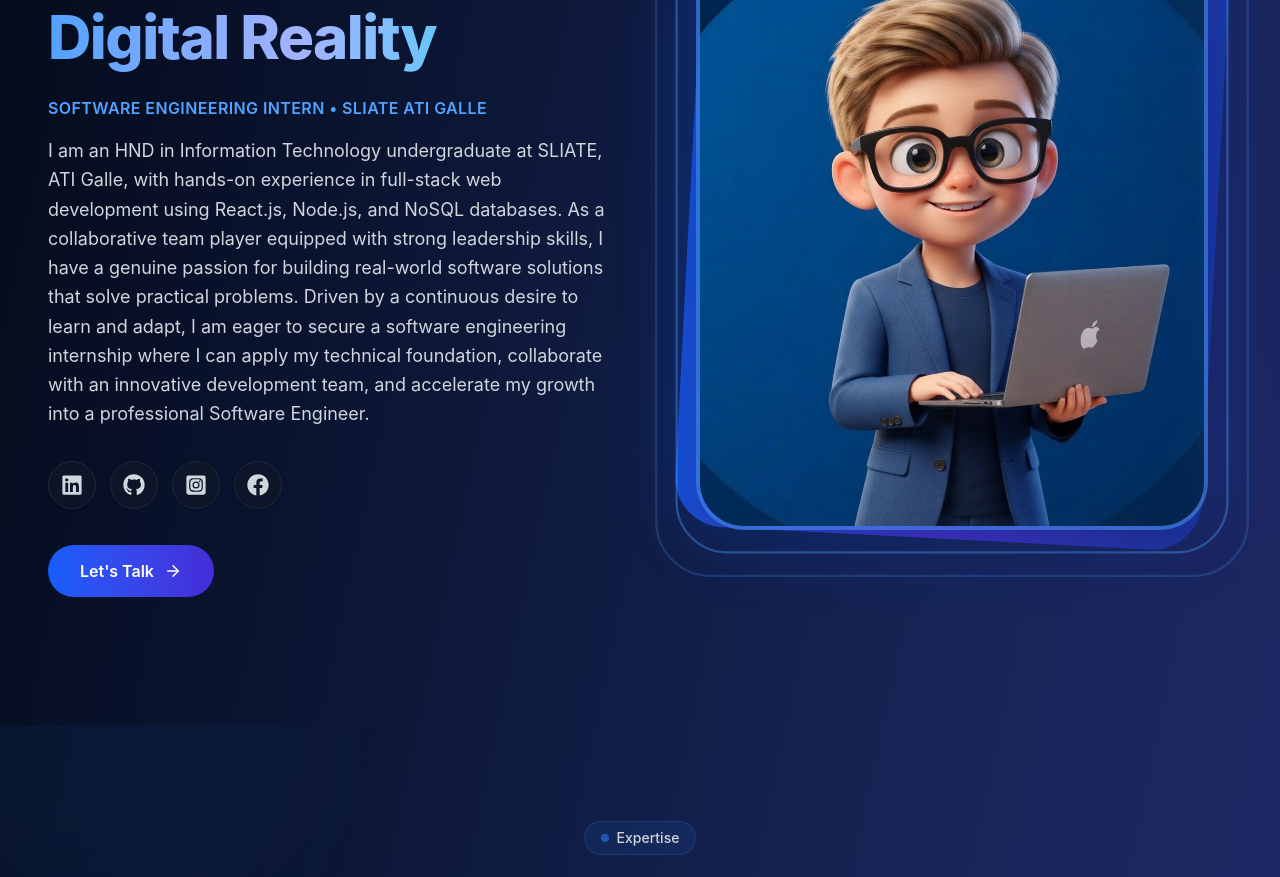
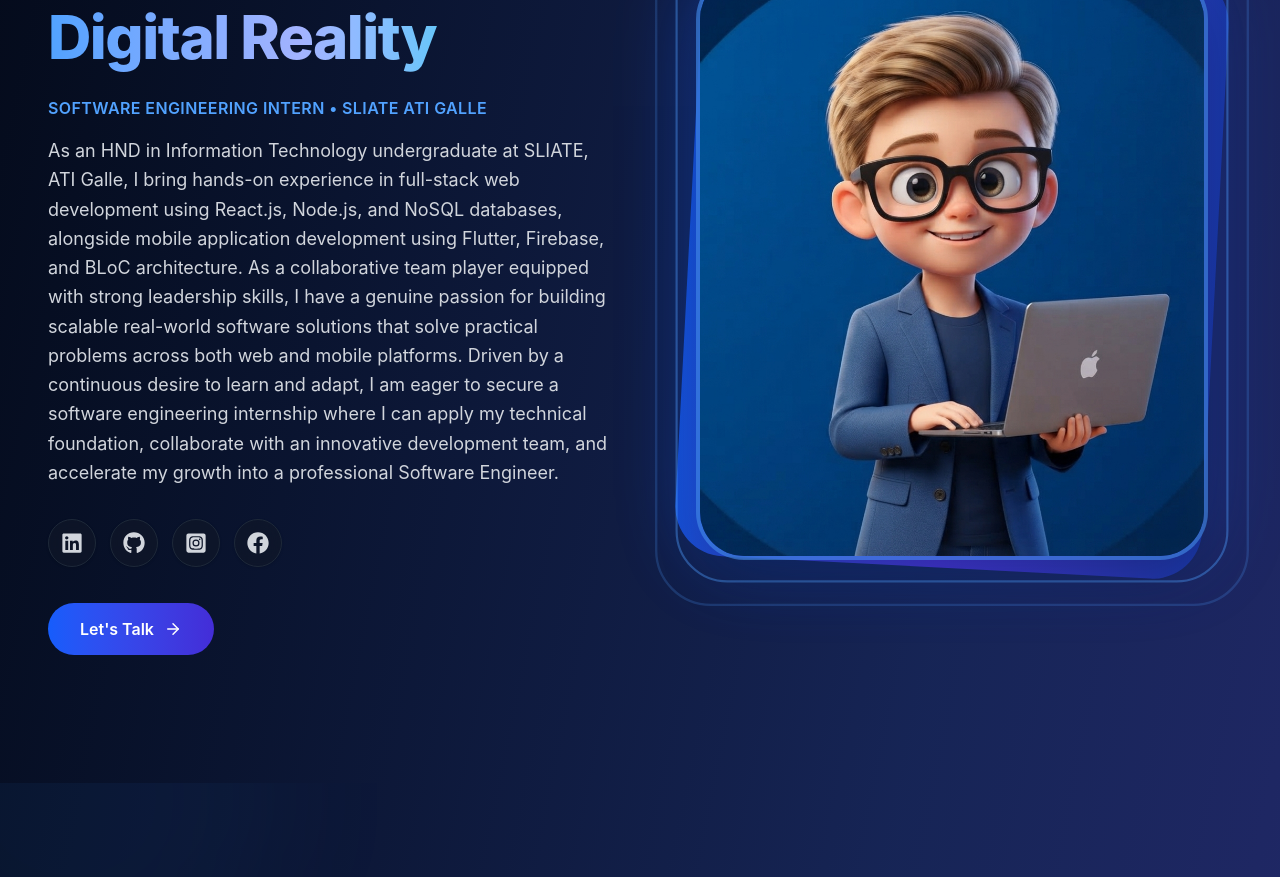
Before and after one commit to Ganidu2004/myPortfolio23, a React (Vite) app: page / in a window 1280 px wide. Shown: the part 1020-1897 px from the top of the page. Built offline with nearby package versions, Linux system fonts and the light colour scheme.

Commit message:
change the about page has paragraph💥

```diff
--- a/src/components/About.jsx
+++ b/src/components/About.jsx
@@ -41,7 +41,7 @@ const About = () => {
 
             {/* Description */}
             <p className='text-base lg:text-lg mb-8 leading-relaxed text-gray-700 dark:text-gray-300 max-w-xl transition-colors'>
-              I am an HND in Information Technology undergraduate at SLIATE, ATI Galle, with hands-on experience in full-stack web development using React.js, Node.js, and NoSQL databases. As a collaborative team player equipped with strong leadership skills, I have a genuine passion for building real-world software solutions that solve practical problems. Driven by a continuous desire to learn and adapt, I am eager to secure a software engineering internship where I can apply my technical foundation, collaborate with an innovative development team, and accelerate my growth into a professional Software Engineer.
+              As an HND in Information Technology undergraduate at SLIATE, ATI Galle, I bring hands-on experience in full-stack web development using React.js, Node.js, and NoSQL databases, alongside mobile application development using Flutter, Firebase, and BLoC architecture. As a collaborative team player equipped with strong leadership skills, I have a genuine passion for building scalable real-world software solutions that solve practical problems across both web and mobile platforms. Driven by a continuous desire to learn and adapt, I am eager to secure a software engineering internship where I can apply my technical foundation, collaborate with an innovative development team, and accelerate my growth into a professional Software Engineer.
             </p>
 
             {/* Social Media Icons */}
```
